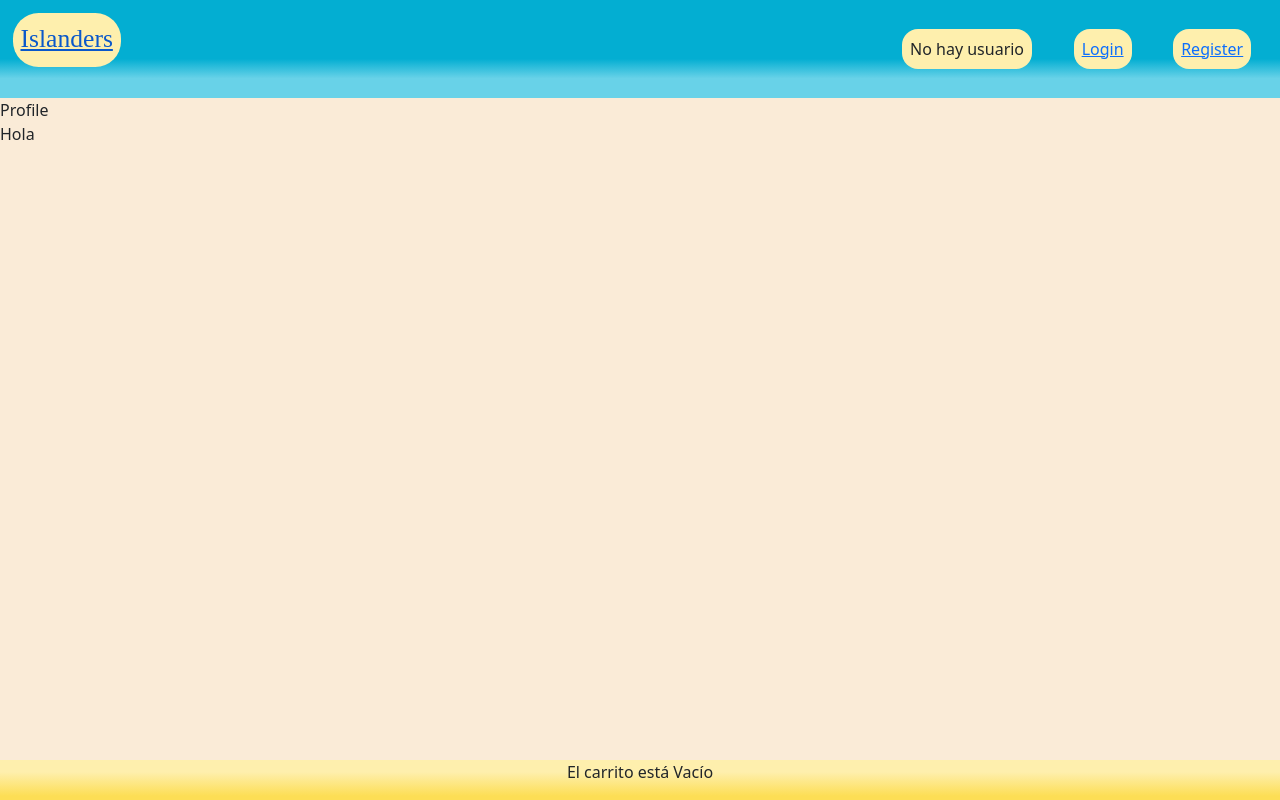
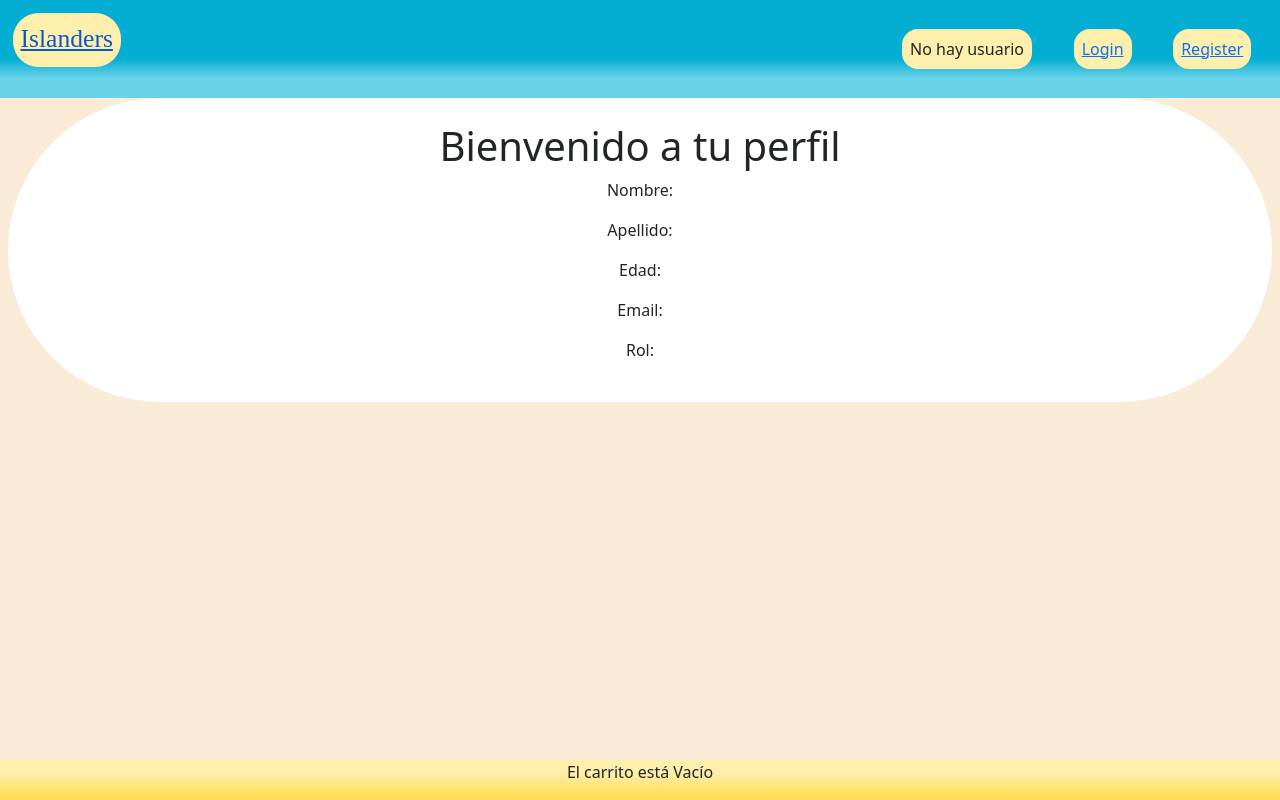
Before and after one commit to enzogitcode/BackendReact, a React (Vite) app in the folder react_backend_Final/: page /profile in a window 1280 px wide. Built offline with nearby package versions, Linux system fonts and the light colour scheme; a web font is replaced by a local one.

Commit message:
cambios hasta el momento

```diff
--- a/react_backend_Final/src/App.jsx
+++ b/react_backend_Final/src/App.jsx
@@ -2,10 +2,10 @@ import './App.css'
 import { BrowserRouter, Routes, Router, Route } from 'react-router-dom';
 import Home from './components/Generics/Home';
 import { Header, Footer, CustomError } from './components/Generics/genericsModules'
-import { Login, Profile, Register, UsersList } from './components/Users/userModulo'
+import { Login, Profile, Register, UsersList, UploadDocs } from './components/Users/userModulo'
 import { Products, RealTimeProducts, MyProducts, ProductDetails } from './components/Products/modulosProducts'
 import AddProducts from './components/Products/AddProducts';
-import { AuthProvider } from './context/AllContext.jsx'
+import { AuthProvider } from './context/AuthContext.jsx'
 export default function App() {
 
   return (
@@ -22,6 +22,7 @@ export default function App() {
               <Route path='/register' element={<Register />} />
               <Route path='/api/users' element={<UsersList />} />
               <Route path='/profile' element={<Profile />} />
+              <Route path='/users/upload' element={<UploadDocs />} />
               {/* Rutas de productos */}
               <Route path='/addproducts' element={<AddProducts />} />
               <Route path='/myproducts' element={<MyProducts />} />
--- a/react_backend_Final/src/components/Products/MyProducts.jsx
+++ b/react_backend_Final/src/components/Products/MyProducts.jsx
@@ -14,7 +14,7 @@ const MyProducts = () => {
     useEffect(() => {
         fetchData()
     }, [])
-    const adminProducts = products.filter((item) => item.owner == 'admin')
+    const adminProducts = products.filter((item) => item.owner == 'premium')
 console.log(adminProducts)
     return (
         <div className='d-flex flex-wrap gap-6 bg-lightblue'>
--- a/react_backend_Final/src/components/Users/Login.jsx
+++ b/react_backend_Final/src/components/Users/Login.jsx
@@ -1,21 +1,27 @@
 import React from 'react'
+import { useEffect } from 'react'
 import { useForm } from 'react-hook-form'
-import { useAuth } from '../../context/AllContext'
+import { useAuthContext } from '../../context/AuthContext'
+import { useNavigate } from 'react-router-dom'
 
 const Login = () => {
   const { register, handleSubmit } = useForm()
-  const { signin } = useAuth()
+  const { signin, isAuthenticated } = useAuthContext()
   const onSubmit = handleSubmit((data) => {
     signin(data)
     console.log(data)
   })
+  const navigate = useNavigate()
+  useEffect(() => {
+    if (isAuthenticated) { navigate('/profile') }
+  }, [isAuthenticated])
 
   return (
     <div className='py-4'>
       <form className='d-flex flex-column px-5 gap-2' action="" onSubmit={onSubmit}>
         <input placeholder='email' name='email' type="email" {...register("email", { required: true })} />
-        <input placeholder='password'name='password' type="password" {...register("password", { required: true })} />
-      <button type='submit' className='rounded-pill'>Login</button>
+        <input placeholder='password' name='password' type="password" {...register("password", { required: true })} />
+        <button type='submit' className='rounded-pill'>Login</button>
       </form>
     </div>
   )
--- a/react_backend_Final/src/components/Users/Profile.jsx
+++ b/react_backend_Final/src/components/Users/Profile.jsx
@@ -1,14 +1,39 @@
 import React from 'react'
-import {useAuth} from '../../context/AllContext'
+import { Link } from 'react-router-dom'
+import { useAuthContext } from '../../context/AuthContext'
 
 const Profile = () => {
 
+  const { user } = useAuthContext()
+  const first_name = user?.user?.first_name
+  const last_name = user?.user?.last_name
+  const age = user?.user?.age
+  const email = user?.user?.email
+  const role = user?.user?.role
 
-  return (
-    <div>Profile
-      <p>Hola</p>
-    </div>
-  )
+  if (user !== undefined) {
+    return (
+      <div className='profileContainer text-center py-4 mx-2 flex-column rounded-pill bg-white'>
+        <h1>Bienvenido a tu perfil</h1>
+        <p>Nombre: {first_name}</p>
+        <p>Apellido: {last_name}</p>
+        <p>Edad: {age}</p>
+        <p>Email: {email}</p>
+        <p>Rol: {role}</p>
+        {
+          role == 'user' ?
+            <p><Link to={`/users/upload`}>Cargar Documentos</Link></p>
+            :
+            null
+        }
+      </div>
+    )
+  }
+  else {
+    return (
+      <div>Hola este es tu perfil</div>
+    )
+  }
 }
 
 export default Profile
--- a/react_backend_Final/src/components/Users/Register.jsx
+++ b/react_backend_Final/src/components/Users/Register.jsx
@@ -1,10 +1,10 @@
 import { useForm } from 'react-hook-form'
 import { useEffect } from 'react'
 import { useNavigate } from 'react-router-dom'
-import { useAuth } from '../../context/AllContext'
+import { useAuthContext } from '../../context/AuthContext'
 const Register = () => {
   const { register, handleSubmit } = useForm()
-  const { signup, isAuthenticated } = useAuth()
+  const { signup, isAuthenticated } = useAuthContext()
   const onSubmit = handleSubmit(async (values) => {
     signup(values)
   })
--- /dev/null
+++ b/react_backend_Final/src/components/Users/UploadDocs.jsx
@@ -0,0 +1,27 @@
+import React from 'react'
+
+const UploadDocs = () => {
+
+
+  return (
+    <div className='text-center'>
+      <form className='d-flex flex-column justify-content-center' enctype="multipart/form-data">
+        <label htmlFor="profilePhoto">Foto de Perfil</label>
+        <input type="file" name='profile' />
+
+        <label htmlFor="profilePhoto">Identificación</label>
+        <input type="file" name='documents'/>
+
+        <label htmlFor="profilePhoto">Comprobante de Documento</label>
+        <input type="file" name='documents' />
+
+        <label htmlFor="profilePhoto">Comprobante de Estado de cuenta</label>
+        <input type="file" name='documents' />
+
+        <button type='submit'>Enviar</button>
+      </form>
+    </div>
+  )
+}
+
+export default UploadDocs
--- a/react_backend_Final/src/components/Users/userModulo.js
+++ b/react_backend_Final/src/components/Users/userModulo.js
@@ -3,3 +3,4 @@ export {default as Register} from './Register'
 export {default as Profile} from './Profile'
 export {default as Chat} from './Chat'
 export {default as UsersList} from './UsersList'
+export {default as UploadDocs} from './UploadDocs'
--- a/react_backend_Final/src/components/generics/NavBar.jsx
+++ b/react_backend_Final/src/components/generics/NavBar.jsx
@@ -1,20 +1,21 @@
 import React from 'react'
 import './generics.css'
 import { Link } from 'react-router-dom'
-import {useAuth} from '../../context/AllContext'
+import {useAuthContext} from '../../context/AuthContext'
 
 const NavBar = () => {
-const {user}= useAuth
-console.log(user)
+const {user}= useAuthContext()
+const role= user?.user?.role
+console.log(role)
 //const user= 'null'
-  if (user == 'premium') {
+  if (role == 'premium') {
     return (
       <nav>
         <ul>
           <li>Rol: premium</li>
           <li><Link to={`/addproducts`} >Agregar un Producto</Link></li>
-          <li><Link to={`api/users/products`}>Mis Productos</Link></li>
-          <li><Link to={`api/users/products`}></Link></li>
+          <li><Link to={`/myproducts`}>Mis Productos</Link></li>
+          <li><Link to={`/api/products`}>Todos Los Productos</Link></li>
           <li>
             <Link to={`/profile`}>
               Profile
@@ -24,7 +25,7 @@ console.log(user)
       </nav>
     )
   }
-  else if (user == 'admin') {
+  else if (role == 'admin') {
     return (
       <nav><ul>
         <li>Rol: Admin</li>
@@ -45,7 +46,7 @@ console.log(user)
       </nav>
     )
   }
-  else if (user == 'user') {
+  else if (role == 'user') {
     return (
       <nav>
         <ul>
--- a/react_backend_Final/src/context/AllContext.jsx
+++ b/react_backend_Final/src/context/AuthContext.jsx
@@ -2,16 +2,16 @@ import { createContext, useContext, useState, useEffect } from "react";
 import { loginRequest, registerRequest } from "../service/config";
 //import Cookies from "js-cookie";
 
-const AuthContext = createContext();
+const AuthContext = createContext(null);
 
-export const useAuth = () => {
+export const useAuthContext = () => {
   const context = useContext(AuthContext);
   if (!context) throw new Error("useAuth must be used within a AuthProvider");
   return context;
 };
 
 export const AuthProvider = ({ children }) => {
-  const [user, setUser] = useState(null);
+  const [user, setUser] = useState("");
   const [isAuthenticated, setIsAuthenticated] = useState(false);
   //const [errors, setErrors] = useState([]);
   //const [loading, setLoading] = useState(true);
--- a/react_backend_Final/src/main.jsx
+++ b/react_backend_Final/src/main.jsx
@@ -7,5 +7,5 @@ ReactDOM.createRoot(document.getElementById('root')).render(
 
   <React.StrictMode>
     <App />
-  </React.StrictMode>,
+  </React.StrictMode>
 )
```
Also changed, not shown: react_backend_Final/src/components/Products/AddProducts.jsx (+19 -8 lines), react_backend_Final/src/context/CartContext.jsx (added, +9 -0 lines), 2 other files (tests, documents, lock files or other folders).
